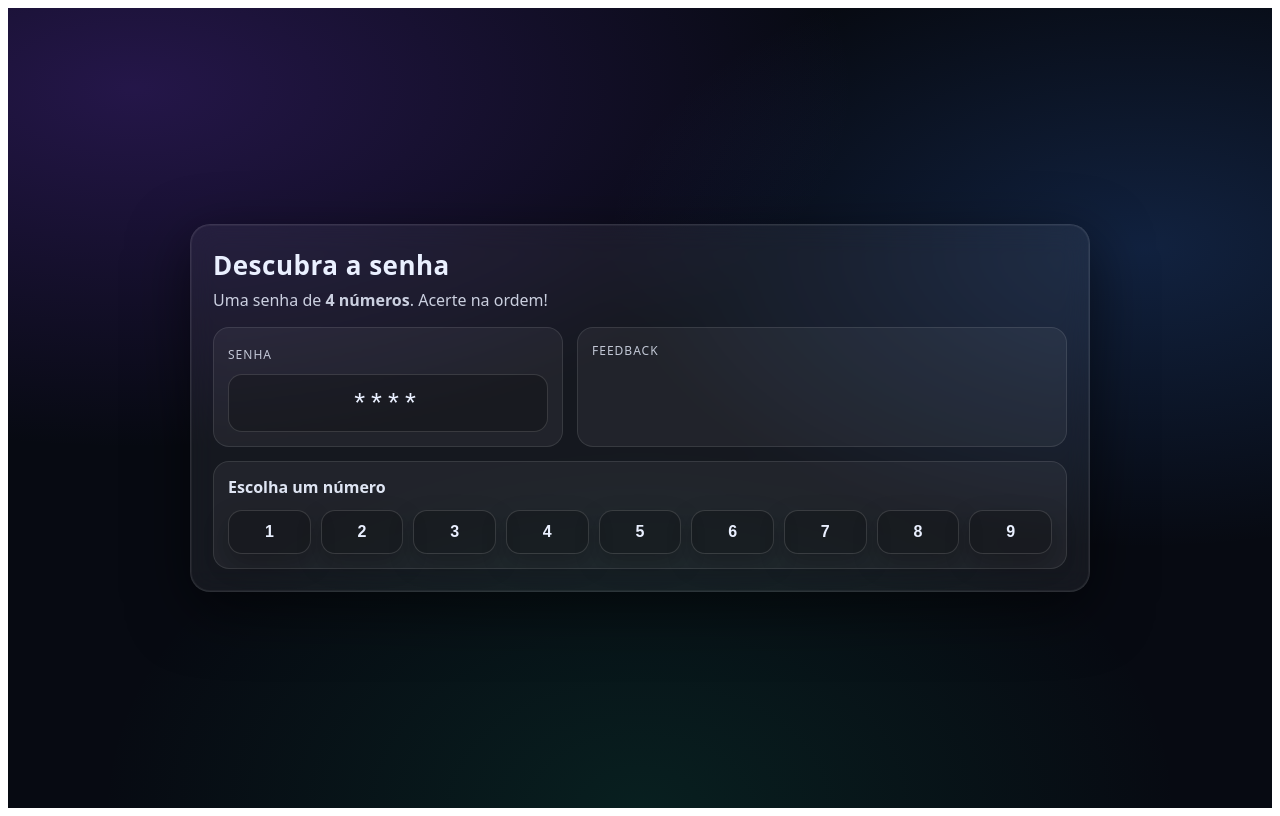
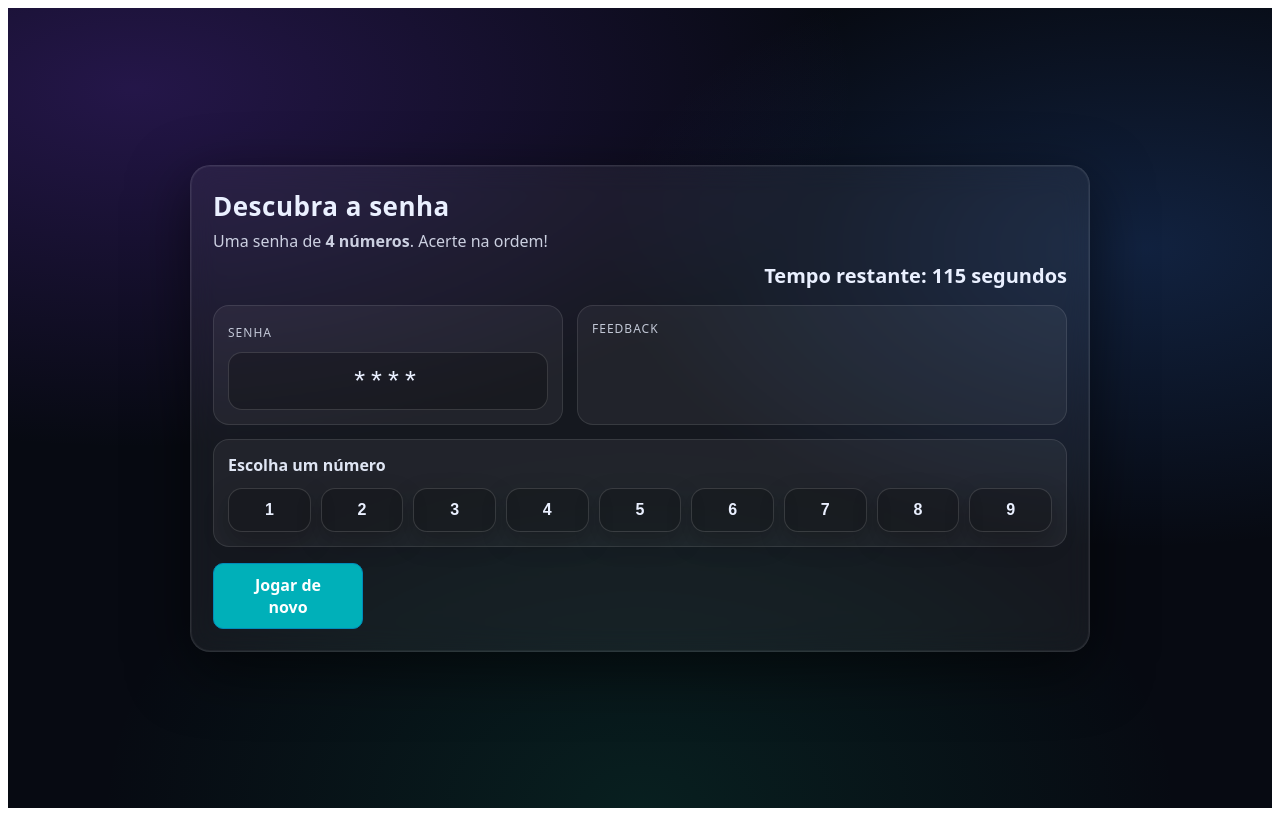
Before and after one commit to LuizFelipe99/secret-password-game, an Angular app: page / in a window 1280 px wide. Built offline with nearby package versions, Linux system fonts and the light colour scheme.

Commit message:
feat: timer for end game

```diff
--- a/src/app/components/home/home.component.css
+++ b/src/app/components/home/home.component.css
@@ -302,3 +302,34 @@
 @keyframes popIn{
   to { transform: translateY(0) scale(1); }
 }
+
+.timer {
+  font-size: 20px;
+  color: #eaf0ff;
+  margin-top: 10px;
+  font-weight: bold;
+  text-align: end;
+}
+
+.btn-restart {
+  border-radius: 10px;
+  border: 1px solid #008CBA; /* Usando uma cor mais próxima da cor do botão */
+  width: 150px; /* Definindo largura fixa */
+  padding: 10px 20px; /* Aumentando o padding para um visual mais espaçado */
+  margin-top: 1rem;
+  background-color: #00B0B9; /* Mudando para um tom mais forte de Aqua */
+  color: white;
+  font-size: 16px; /* Aumentando o tamanho da fonte */
+  font-weight: bold; /* Deixando o texto mais forte */
+  text-align: center;
+  cursor: pointer;
+  transition: background-color 0.3s, transform 0.2s; /* Adicionando uma transição suave */
+}
+
+.btn-restart:hover {
+  background-color: #008CBA; /* Cor do botão ao passar o mouse */
+}
+
+.btn-restart:active {
+  transform: scale(0.98); /* Efeito de clique */
+}
--- a/src/app/components/home/home.component.html
+++ b/src/app/components/home/home.component.html
@@ -3,12 +3,17 @@
     <header class="header">
       <h1>Descubra a senha</h1>
       <p>Uma senha de <b>4 números</b>. Acerte na ordem!</p>
+      <!-- Exibição do tempo -->
+        <div class="timer">
+          <span>Tempo restante: {{ timeLeft }} segundos</span>
+        </div>
+
     </header>
 
     <section class="top">
       <div class="secret-number">
         <span class="label">Senha</span>
-        <input type="text"   [value]="resultText" class="password" readonly />
+        <input type="text" [value]="resultText" class="password" readonly />
       </div>
 
       <div class="result">
@@ -31,14 +36,20 @@
           class="num-btn"
           *ngFor="let val of numbers"
           (click)="verifyResult(val)"
+          [disabled]="isGameOver"
         >
           {{ val }}
         </button>
       </div>
     </section>
+    <div class="btn-restart" *ngIf="showBtnRestartGame" (click)="restartGame()">
+      Jogar de novo
+    </div>
   </div>
 </div>
 
+
+<!-- MODAL -->
 <div class="overlay" *ngIf="showWinModal" (click)="closeWinModal()">
   <div class="win-modal" (click)="$event.stopPropagation()">
     <div class="win-badge">🏆</div>
--- a/src/app/components/home/home.component.ts
+++ b/src/app/components/home/home.component.ts
@@ -5,24 +5,47 @@ import { NgFor, NgIf } from '@angular/common';
   selector: 'app-home',
   imports: [NgFor, NgIf],
   templateUrl: './home.component.html',
-  styleUrl: './home.component.css'
+  styleUrls: ['./home.component.css']
 })
 export class HomeComponent {
   numbers = [1, 2, 3, 4, 5, 6, 7, 8, 9];
   secret: number[] = [];
   msg: string[] = [];
-
-  // agora result começa mascarado e vai revelando
   result: (number | '*')[] = ['*', '*', '*', '*'];
-
-  get resultText(): string {
-  return this.result.join('');
-}
+  timeLeft: number = 120; // 2 minutos em segundos
+  timer: any;
+  showWinModal = false;
+  showBtnRestartGame = true;
+  isGameOver = false;
 
   @ViewChild('logRef') logRef!: ElementRef<HTMLElement>;
 
+  // Variável resultText para exibir a senha
+  get resultText(): string {
+    return this.result.join('');
+  }
+
   ngOnInit(): void {
     this.startGame();
+    this.startTimer(); // Começa o timer ao iniciar o jogo
+  }
+
+  private startTimer() {
+    // Utiliza o método setInterval corretamente para decrementar 1 segundo a cada 1 segundo
+    this.timer = setInterval(() => {
+      if (this.timeLeft > 0) {
+        this.timeLeft--; // Decrementa o tempo restante
+      } else {
+        clearInterval(this.timer); // Para o timer quando o tempo acabar
+        this.endGame(); // Chama a função de término do jogo
+      }
+    }, 1000); // Atualiza a cada 1 segundo
+  }
+
+  private endGame() {
+    this.isGameOver = true;
+    this.addMsg('⏰ O tempo acabou!');
+    this.verifyEndGame();
   }
 
   private startGame() {
@@ -49,14 +72,9 @@ export class HomeComponent {
 
     if (val === current) {
       this.addMsg('✅ ACERTOU !!!');
-
-      // posição que estamos acertando (0..3)
-      // antes do shift: se secret.length=4 -> pos=0; se 3 -> pos=1; etc.
       const pos = 4 - this.secret.length;
-
-      this.result[pos] = val; // revela o número no lugar do '*'
+      this.result[pos] = val;
       this.secret.shift();
-
       this.verifyEndGame();
       return;
     }
@@ -79,19 +97,21 @@ export class HomeComponent {
   }
 
   verifyEndGame() {
-    // terminou quando não existir mais '*'
     if (!this.result.includes('*')) {
       this.openWinModal();
+      this.showBtnRestartGame = true;
+
     }
   }
 
-  // modal
-  showWinModal = false;
   openWinModal() { this.showWinModal = true; }
   closeWinModal() { this.showWinModal = false; }
 
   restartGame() {
     this.closeWinModal();
     this.startGame();
+    this.timeLeft = 120; // Reseta o tempo
+    this.startTimer(); // Reinicia o timer
+    this.showBtnRestartGame = false; // escondendo botao para inciar o jogo e ele sumir do front
   }
 }
```
Also changed, not shown: src/app/app.component.ts (line endings or trailing spaces), 1 other file (tests, documents, lock files or other folders).
